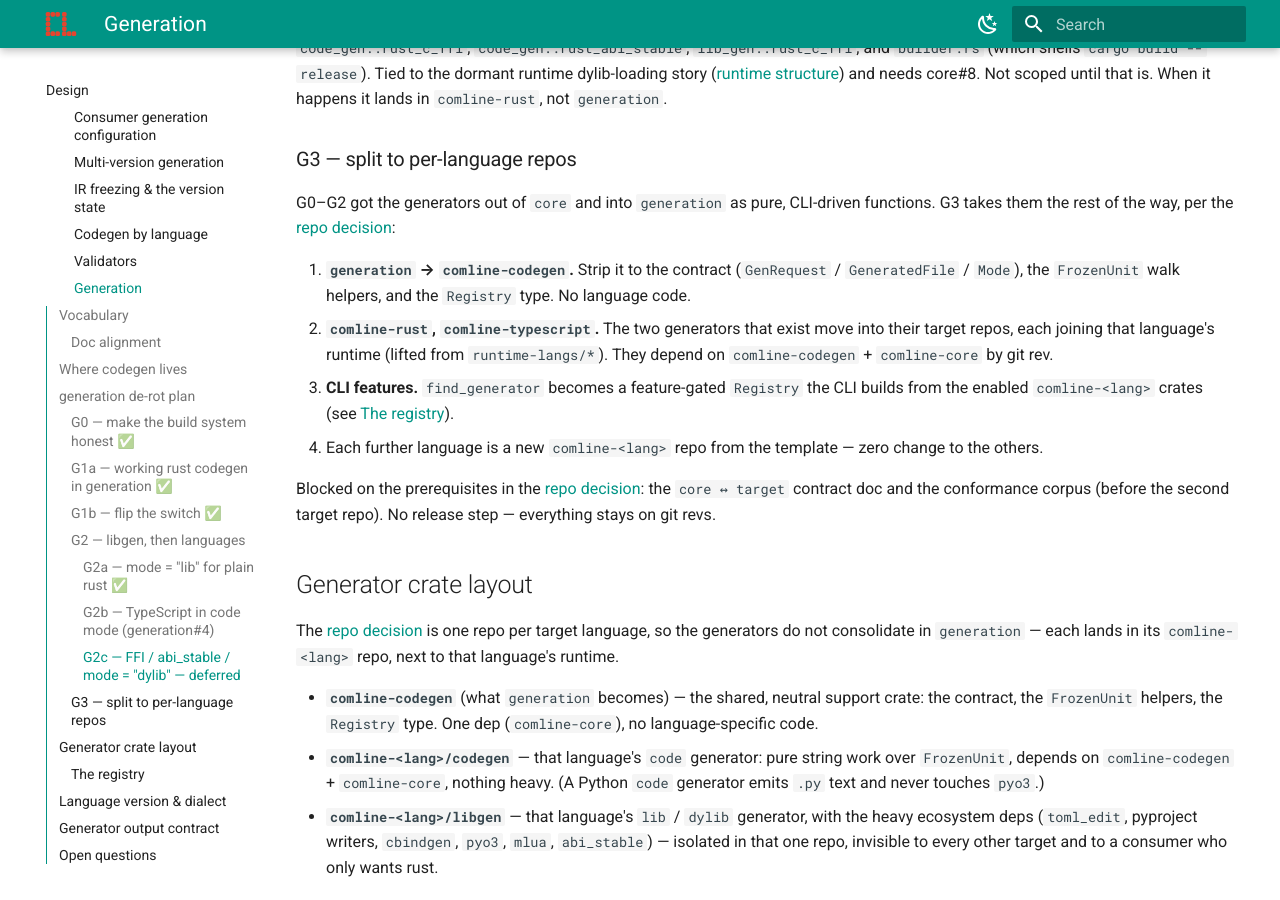
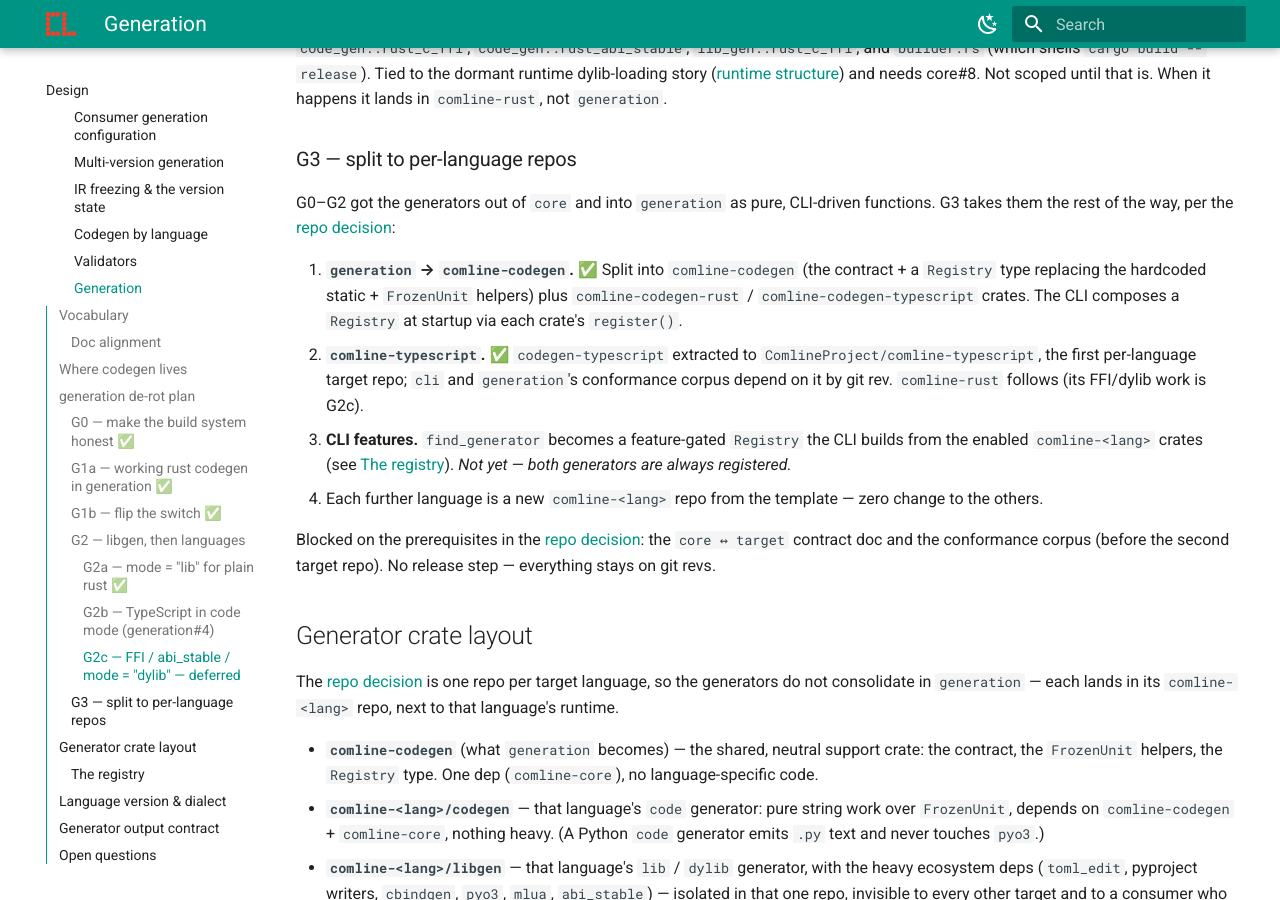
Before and after one commit to ComlineProject/docs, an MkDocs documentation site: the page built from docs/docs/design/generation.md, in a window 1280 px wide and 900 px high, scrolled down 4029 px. Built offline with MkDocs 1.6.1 and Material for MkDocs 9.7.7, drawn with Linux system fonts in a browser that asks for light colours; the version menu is left out.

Commit message:
docs(design): rollout step 4 done — comline-typescript is its own repo

```diff
--- a/docs/docs/design/generation.md
+++ b/docs/docs/design/generation.md
@@ -205,16 +205,18 @@ G0–G2 got the generators out of `core` and into `generation` as pure,
 CLI-driven functions. G3 takes them the rest of the way, per the
 [repo decision](runtime-repo-structure.md):
 
-1. **`generation` → `comline-codegen`.** Strip it to the contract
-   (`GenRequest` / `GeneratedFile` / `Mode`), the `FrozenUnit` walk helpers, and
-   the `Registry` type. No language code.
-2. **`comline-rust`, `comline-typescript`.** The two generators that exist move
-   into their target repos, each joining that language's runtime (lifted from
-   `runtime-langs/*`). They depend on `comline-codegen` + `comline-core` by git
-   rev.
+1. **`generation` → `comline-codegen`.** ✅ Split into `comline-codegen` (the
+   contract + a `Registry` type replacing the hardcoded static + `FrozenUnit`
+   helpers) plus `comline-codegen-rust` / `comline-codegen-typescript` crates.
+   The CLI composes a `Registry` at startup via each crate's `register()`.
+2. **`comline-typescript`.** ✅ `codegen-typescript` extracted to
+   `ComlineProject/comline-typescript`, the first per-language target repo;
+   `cli` and `generation`'s conformance corpus depend on it by git rev.
+   `comline-rust` follows (its FFI/dylib work is G2c).
 3. **CLI features.** `find_generator` becomes a feature-gated `Registry` the CLI
    builds from the enabled `comline-<lang>` crates (see
-   [The registry](#the-registry)).
+   [The registry](#the-registry)). *Not yet — both generators are always
+   registered.*
 4. Each further language is a new `comline-<lang>` repo from the template — zero
    change to the others.
 
```
Also changed, not shown: docs/docs/design/runtime-repo-structure.md (+1 -1 lines).
